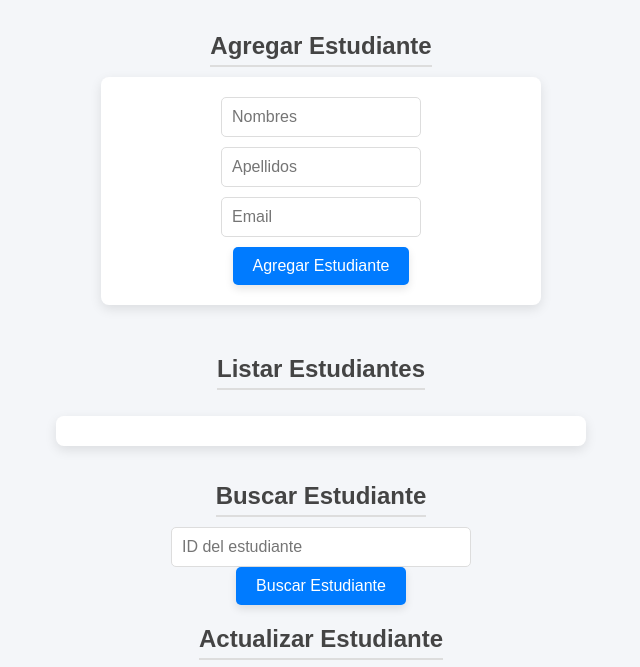
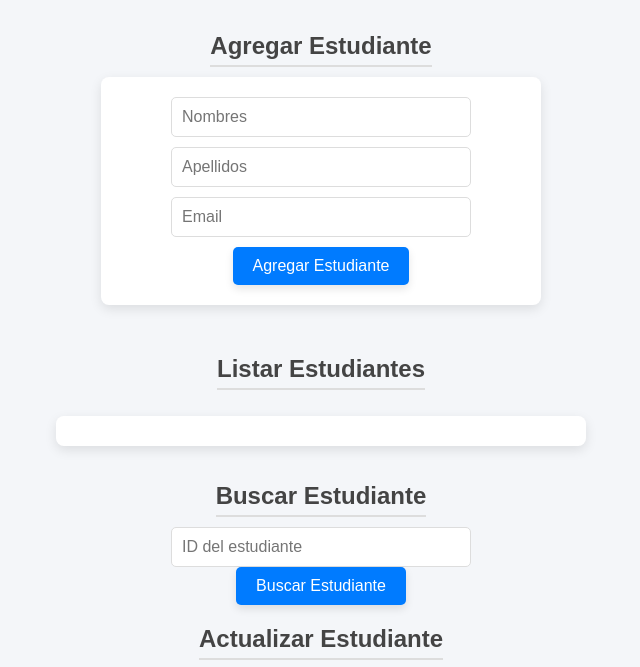
Before and after one commit to JDkinior/educacion, a plain HTML site: page index.html in a window 1280 px wide. Shown: the part 99-766 px from the top of the page, without its empty margins (319-959 px from the left). Drawn offline with Linux system fonts and the light colour scheme; no server answers.

Commit message:
correcion 2

```diff
--- a/frontend/styles.css
+++ b/frontend/styles.css
@@ -57,7 +57,7 @@ form:hover {
 }
 
 input[type="text"], input[type="email"], select {
-  width: 50%; /* Alinea los inputs al ancho del formulario */
+  width: 100%; /* Alinea los inputs al ancho del formulario */
   max-width: 300px; /* Tamaño máximo del input */
   padding: 10px;
   border-radius: 5px;
```
